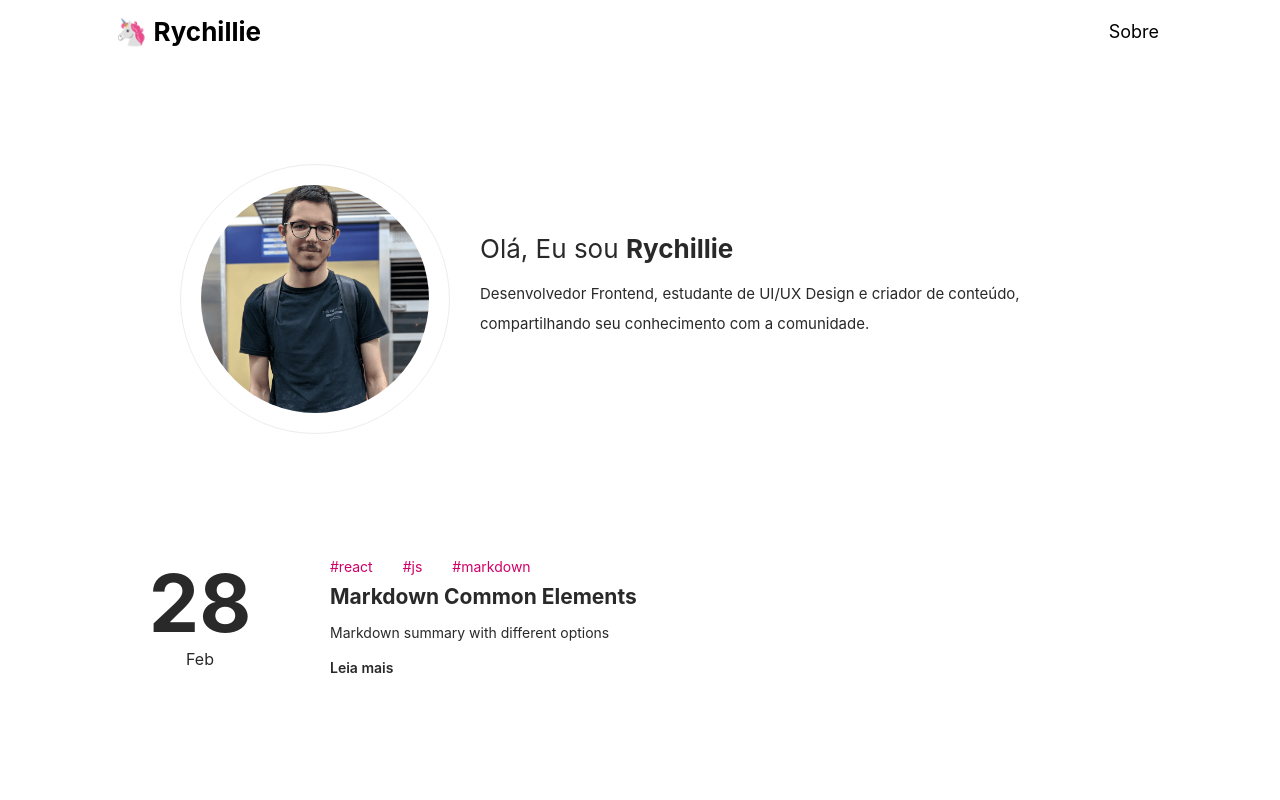
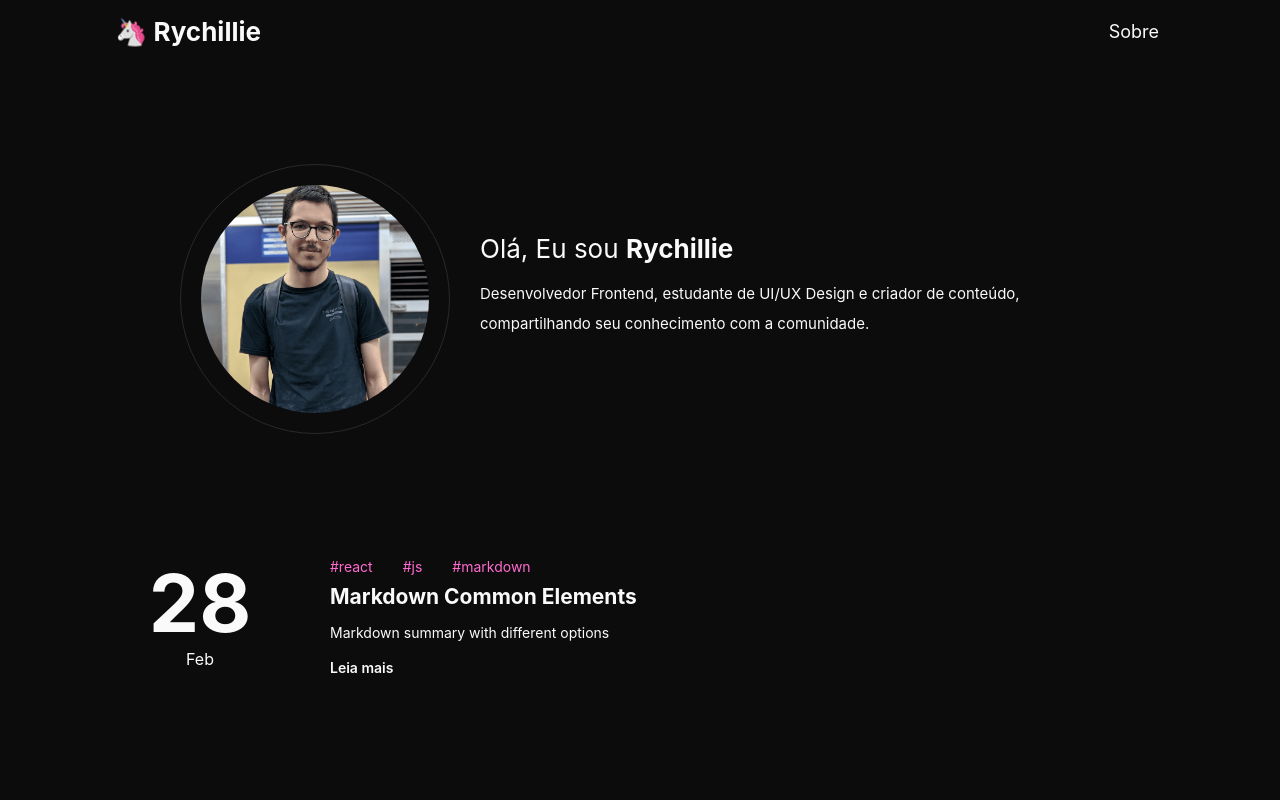
Before and after one commit to Rychillie/old-Rychillie.net, a Next.js app: page / in a window 1280 px wide. Shown: the top 800 px of the page. Built offline with nearby package versions, Linux system fonts and the light colour scheme.

Commit message:
dark mode

```diff
--- a/src/components/navbar.tsx
+++ b/src/components/navbar.tsx
@@ -4,7 +4,8 @@ import styles from "../styles/components/NavBar.module.scss";
 
 const NavBar = () => {
   return (
-    <nav className={styles.container}>
+    <nav className={styles.nav}>
+      <div className={styles.container}>
         <div className={styles.navbar}>
           <Link href="/">
             <a className={styles.linkTitle}>
@@ -34,6 +35,7 @@ const NavBar = () => {
             </li>
           </ul>
         </div>
+      </div>
     </nav>
   );
 };
--- a/src/styles/components/Header.module.scss
+++ b/src/styles/components/Header.module.scss
@@ -1,4 +1,5 @@
 @import "../extras/mixins";
+@import "../variables.scss";
 
 .header {
   width: 100%;
@@ -42,7 +43,7 @@
   padding: 16px;
   border-radius: 50%;
   margin: 0px auto;
-  border: 1px solid rgb(237, 237, 237);
+  border: 1px solid $dark;
   flex-shrink: 0;
   margin-bottom: 20px;
 
@@ -73,7 +74,7 @@
 
 .profileApresentation {
   font-size: 30px;
-  color: rgb(41, 41, 41);
+  color: $light;
   margin-bottom: 20px;
   font-weight: 400;
 
@@ -88,7 +89,7 @@
 }
 
 .profileDescription {
-  color: rgb(41, 41, 41);
+  color: $light;
   font-size: 15px;
   line-height: 2;
 }
--- a/src/styles/components/NavBar.module.scss
+++ b/src/styles/components/NavBar.module.scss
@@ -1,5 +1,15 @@
 @import "../extras/mixins";
 @import "../extras/utils";
+@import "../variables.scss";
+
+.nav {
+  top: 0;
+  left: 0;
+  right: 0;
+  background-color: $black;
+  position: sticky;
+  z-index: 999;
+}
 
 .navbar {
   display: flex;
--- a/src/styles/components/Post.module.scss
+++ b/src/styles/components/Post.module.scss
@@ -1,6 +1,5 @@
 @import "../extras/mixins";
-
-// Use: @include media(sm) { max-width: 900px; } to create animated post on hover
+@import "../variables.scss";
 
 .post {
   display: flex;
@@ -72,7 +71,7 @@
         width: 100%;
         height: 100%;
         line-height: 1;
-        color: rgb(41, 41, 41);
+        color: $light;
         height: auto;
 
         &.month {
@@ -109,7 +108,7 @@
     margin-right: 30px;
     font-size: 14px;
     font-weight: 400;
-    color: rgb(209, 0, 104);
+    color: $pink;
     line-height: 1;
     margin-bottom: 0;
   }
@@ -119,12 +118,12 @@
   font-size: 21px;
   font-weight: 700;
   margin-bottom: 10px;
-  color: rgb(41, 41, 41);
+  color: $light;
 }
 
 .postDescription {
   font-size: 14px;
-  color: rgb(41, 41, 41);
+  color: $light;
   line-height: 2;
   margin-bottom: 0px;
 }
@@ -133,7 +132,7 @@
   margin-top: 10px;
   font-size: 14px;
   font-weight: 600;
-  color: rgb(41, 41, 41);
+  color: $light;
   margin-bottom: 0;
   line-height: 1.5;
 }
--- a/src/styles/globals.scss
+++ b/src/styles/globals.scss
@@ -1,7 +1,11 @@
+@import "./variables.scss";
+
 html,
 body {
   font-family: -apple-system, BlinkMacSystemFont, Segoe UI, Roboto, Oxygen,
     Ubuntu, Cantarell, Fira Sans, Droid Sans, Helvetica Neue, sans-serif;
+  background-color: $black;
+  color: $light;
 }
 
 * {
--- a/src/styles/variables.scss
+++ b/src/styles/variables.scss
@@ -0,0 +1,8 @@
+$black: #0c0c0c;
+$dark: #292929;
+$light: #fafafa;
+
+$primary: #f7f7f7;
+$secondary: #f7f7f7;
+
+$pink: #ff6ad0;
```
Lines whose indentation alone changed are shown as unchanged.
